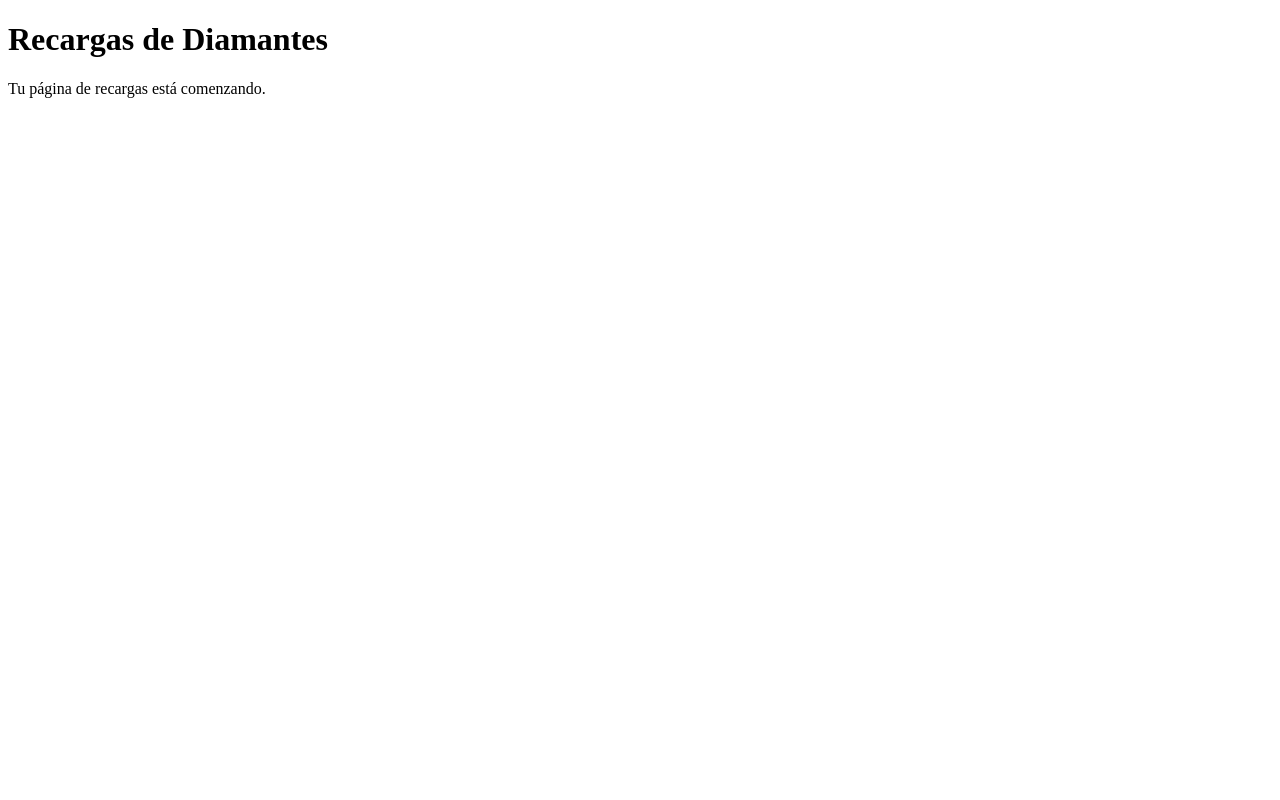
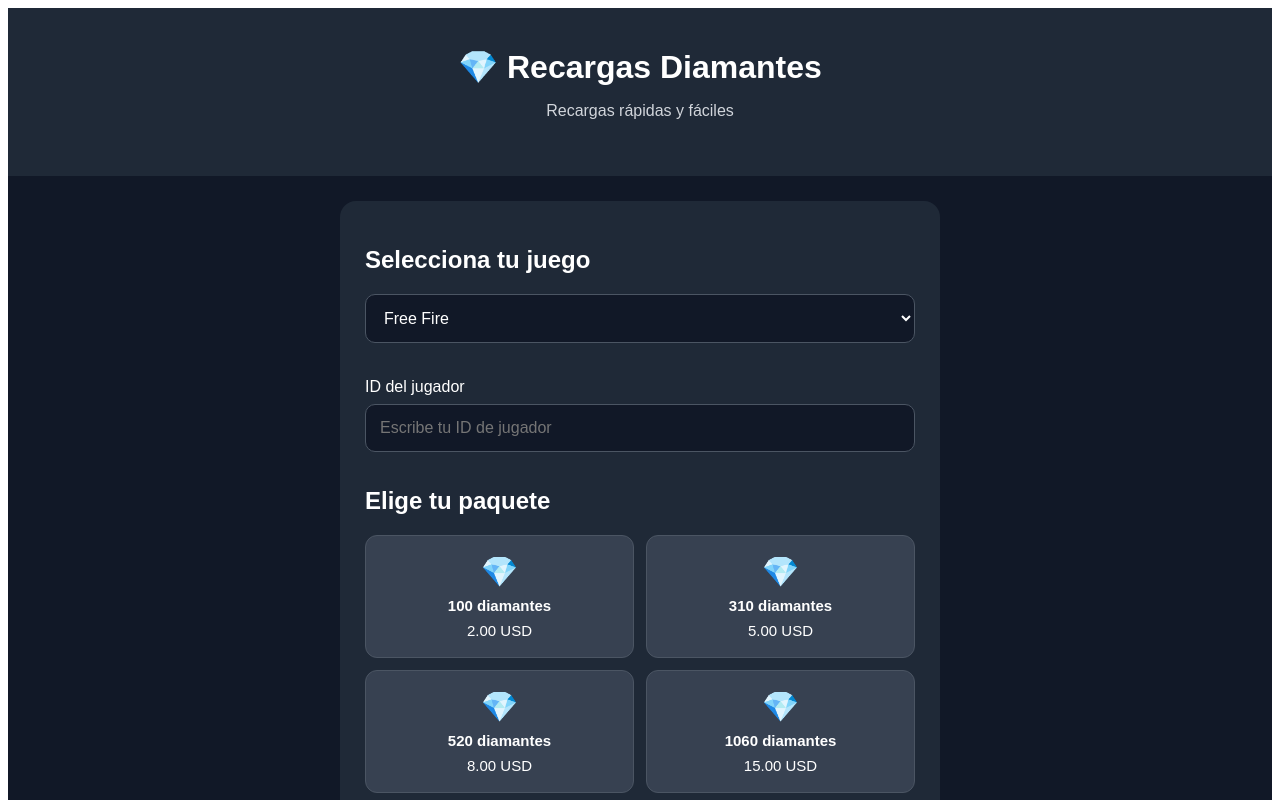
Before and after one commit to Cristian90-crypto/recargas-diamantes, a React (Vite) app: page / in a window 1280 px wide. Shown: the top 800 px of the page. Built offline with nearby package versions, Linux system fonts and the light colour scheme.

Commit message:
Update App.jsx

```diff
--- a/src/App.jsx
+++ b/src/App.jsx
@@ -1,12 +1,173 @@
-import React from "react";
+import React, { useState } from "react";
 
 function App() {
+  const [juego, setJuego] = useState("Free Fire");
+  const [idJugador, setIdJugador] = useState("");
+
+  const paquetes = [
+    { diamantes: 100, precio: "2.00 USD" },
+    { diamantes: 310, precio: "5.00 USD" },
+    { diamantes: 520, precio: "8.00 USD" },
+    { diamantes: 1060, precio: "15.00 USD" },
+  ];
+
   return (
-    <div>
-      <h1>Recargas de Diamantes</h1>
-      <p>Tu página de recargas está comenzando.</p>
+    <div style={styles.page}>
+      <header style={styles.header}>
+        <h1 style={styles.logo}>💎 Recargas Diamantes</h1>
+        <p style={styles.subtitle}>Recargas rápidas y fáciles</p>
+      </header>
+
+      <main style={styles.container}>
+        <section style={styles.card}>
+          <h2>Selecciona tu juego</h2>
+
+          <select
+            value={juego}
+            onChange={(e) => setJuego(e.target.value)}
+            style={styles.input}
+          >
+            <option>Free Fire</option>
+            <option>Free Fire MAX</option>
+          </select>
+
+          <label style={styles.label}>ID del jugador</label>
+
+          <input
+            type="text"
+            placeholder="Escribe tu ID de jugador"
+            value={idJugador}
+            onChange={(e) => setIdJugador(e.target.value)}
+            style={styles.input}
+          />
+
+          <h2>Elige tu paquete</h2>
+
+          <div style={styles.packages}>
+            {paquetes.map((paquete) => (
+              <button
+                key={paquete.diamantes}
+                style={styles.package}
+                onClick={() =>
+                  alert(
+                    `Juego: ${juego}\nID: ${idJugador || "No indicado"}\nPaquete: ${paquete.diamantes} diamantes\nPrecio: ${paquete.precio}`
+                  )
+                }
+              >
+                <span style={styles.diamonds}>💎</span>
+                <strong>{paquete.diamantes} diamantes</strong>
+                <span>{paquete.precio}</span>
+              </button>
+            ))}
+          </div>
+        </section>
+
+        <section style={styles.info}>
+          <h2>¿Cómo funciona?</h2>
+          <p>1️⃣ Selecciona tu juego.</p>
+          <p>2️⃣ Introduce tu ID de jugador.</p>
+          <p>3️⃣ Elige la cantidad de diamantes.</p>
+          <p>4️⃣ Continúa con el proceso de pago.</p>
+        </section>
+      </main>
+
+      <footer style={styles.footer}>
+        <p>© 2026 Recargas Diamantes</p>
+      </footer>
     </div>
   );
 }
 
+const styles = {
+  page: {
+    minHeight: "100vh",
+    background: "#111827",
+    color: "white",
+    fontFamily: "Arial, sans-serif",
+  },
+
+  header: {
+    textAlign: "center",
+    padding: "40px 20px",
+    background: "#1f2937",
+  },
+
+  logo: {
+    margin: 0,
+    fontSize: "32px",
+  },
+
+  subtitle: {
+    color: "#d1d5db",
+    fontSize: "16px",
+  },
+
+  container: {
+    maxWidth: "600px",
+    margin: "0 auto",
+    padding: "25px 15px",
+  },
+
+  card: {
+    background: "#1f2937",
+    padding: "25px",
+    borderRadius: "16px",
+  },
+
+  label: {
+    display: "block",
+    marginTop: "20px",
+    marginBottom: "8px",
+  },
+
+  input: {
+    width: "100%",
+    boxSizing: "border-box",
+    padding: "14px",
+    borderRadius: "10px",
+    border: "1px solid #4b5563",
+    background: "#111827",
+    color: "white",
+    fontSize: "16px",
+    marginBottom: "15px",
+  },
+
+  packages: {
+    display: "grid",
+    gridTemplateColumns: "1fr 1fr",
+    gap: "12px",
+  },
+
+  package: {
+    display: "flex",
+    flexDirection: "column",
+    alignItems: "center",
+    gap: "8px",
+    padding: "18px 10px",
+    borderRadius: "12px",
+    border: "1px solid #4b5563",
+    background: "#374151",
+    color: "white",
+    fontSize: "15px",
+    cursor: "pointer",
+  },
+
+  diamonds: {
+    fontSize: "30px",
+  },
+
+  info: {
+    marginTop: "20px",
+    padding: "20px",
+    background: "#1f2937",
+    borderRadius: "16px",
+  },
+
+  footer: {
+    textAlign: "center",
+    padding: "25px",
+    color: "#9ca3af",
+  },
+};
+
 export default App;
```
